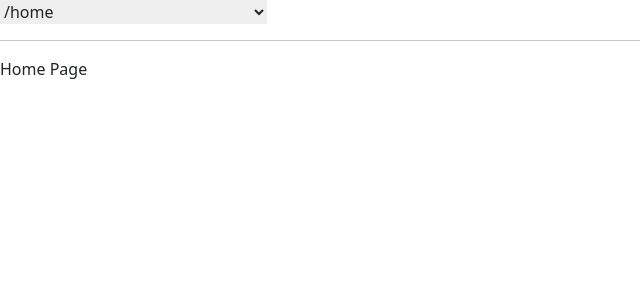
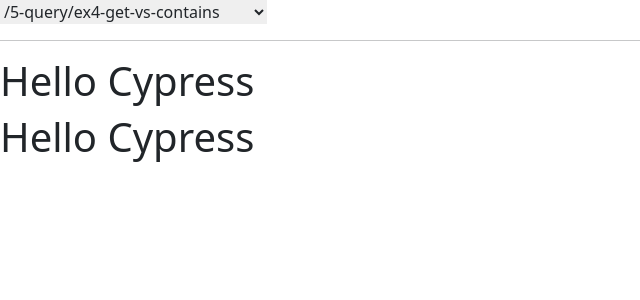
Before and after one commit to video-corsi/e2e-test-in-cypress-react, a React (Vite) app: page /5-query/ex4-get-vs-contains in a window 1280 px wide. Before the commit this address led to /home. Shown: the top 300 px of the page, without its empty margins (0-640 px from the left). Built offline with nearby package versions, Linux system fonts and the light colour scheme.

Commit message:
add 5-query/ex4-get-vs-contains

```diff
--- /dev/null
+++ b/src/examples/5-query/Ex4GetVsContains.tsx
@@ -0,0 +1,10 @@
+export default function () {
+  return (
+    <div>
+      <div>
+        <h1>Hello Cypress</h1>
+        <h1>Hello Cypress</h1>
+      </div>
+    </div>
+  )
+}
--- a/src/routes.tsx
+++ b/src/routes.tsx
@@ -12,6 +12,7 @@
 import Playground from './examples/Playground';
 import AntDemo from './pages/AntDemo';
 import Home from './pages/Home';
+import Ex4GetVsContains from "./examples/5-query/Ex4GetVsContains";
 
 export const routes = [
   // pages
@@ -32,6 +33,7 @@
   { path: "/5-query/ex1-visit", element: <Ex1Visit /> },
   { path: "/5-query/ex2-get", element: <Ex2Get /> },
   { path: "/5-query/ex3-contains", element: <Ex3Contains /> },
+  { path: "/5-query/ex4-get-vs-contains", element: <Ex4GetVsContains /> },
   { path: "/5-query/ex14-automatic-waiting", element: <Ex14AutomaticWaiting /> },
   { path: '*', element: <Navigate to="home" /> },
 ];
```
Also changed, not shown: 1 other file (tests, documents, lock files or other folders).
